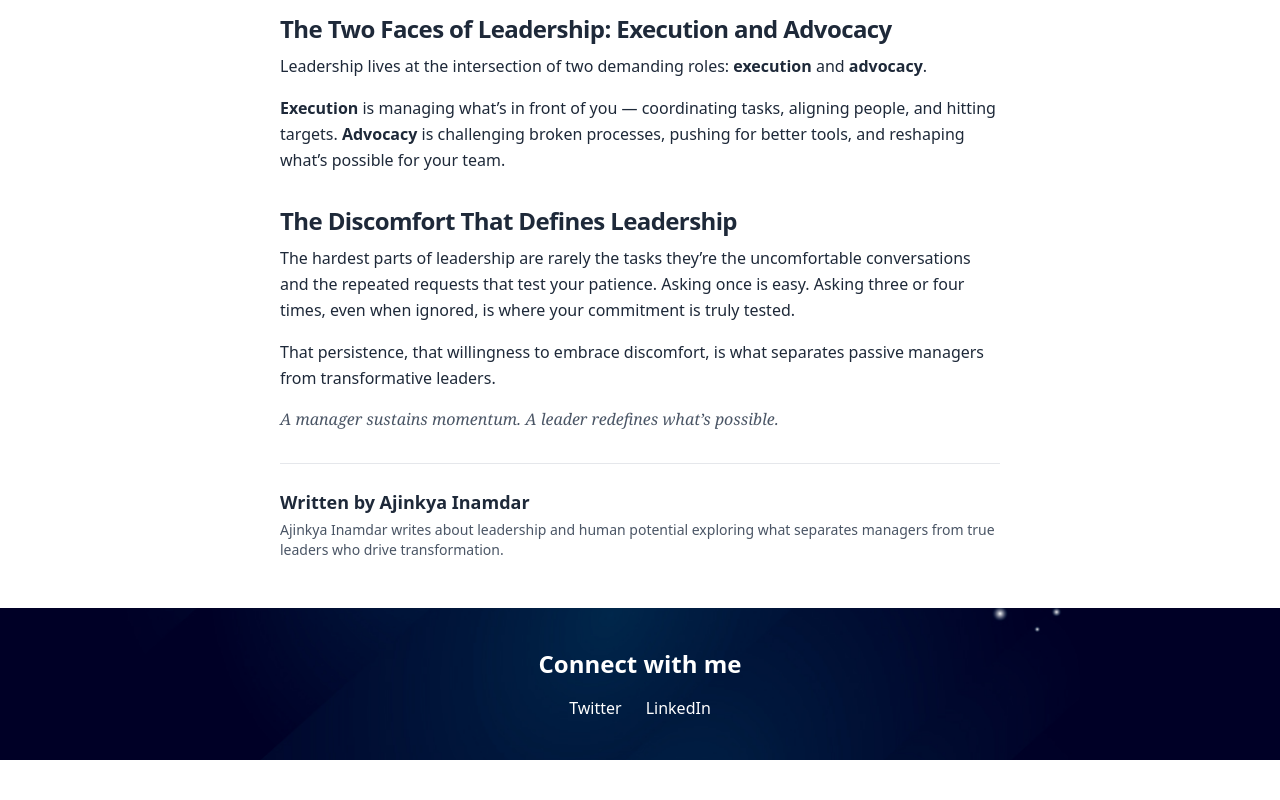
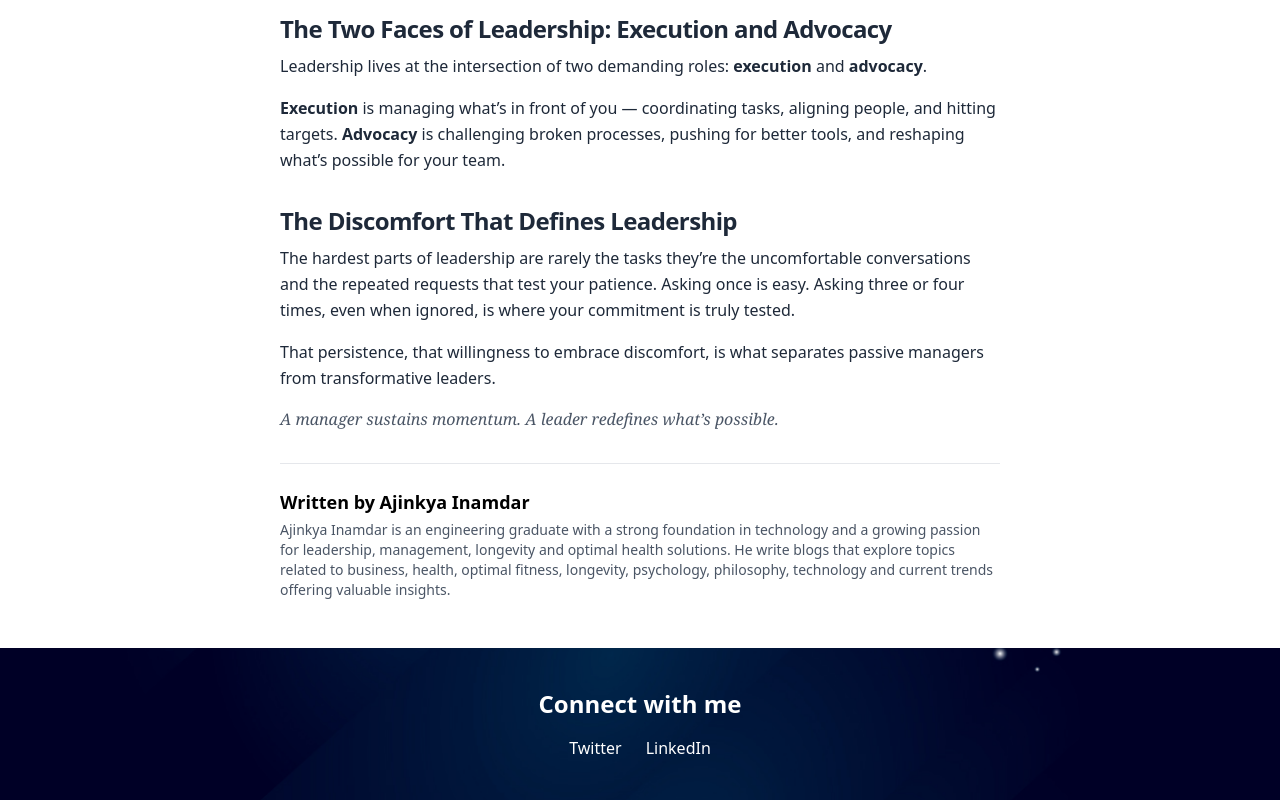
Before and after one commit to ajinkya-inamdar/myapp, a React (Vite) app: page /blog/leadership-means-breaking-barriers/2 in a window 1280 px wide. Shown: the part 1386-2186 px from the top of the page. Before the commit the page ends 2146 px from the top, so only its background shows below. Built offline with nearby package versions, Linux system fonts and the light colour scheme; a web font is replaced by a local one.

Commit message:
updated author bio

```diff
--- a/index.html
+++ b/index.html
@@ -31,7 +31,7 @@
 </script>
 <!-- End Google Analytics -->
 <!--Meta Tags-->
-<meta name="description" content="Hi, I'm Ajinkya Inamdar — Engineer passionate about strategy, leadership, and AI. Explore my projects, blogs, and experiences.">
+
 <meta name="keywords" content="Ajinkya Inamdar, AI Engineer, Leadership, Longevity, Machine Learning, React Developer">
 <meta property="og:title" content="Ajinkya Inamdar | Engineer & AI Enthusiast">
 <meta property="og:description" content="Engineer passionate about strategy, culture & leadership. Discover my work, blogs, and experiences.">
--- a/src/data/blogData.js
+++ b/src/data/blogData.js
@@ -7,17 +7,17 @@ import aiHumanImg from '../assets/blogs/ai-human.png';
 export const blogPosts = [
   {
     id: '1',
-    slug: 'why-netflix-no-vacation-policy-works', // ✅ SEO-friendly slug
+    slug: 'why-netflix-no-vacation-policy-works',
     title: 'Why Netflix’s “No Vacation Policy” Works',
     date: 'June 12, 2025',
     category: 'Business and Management',
     author: {
       name: 'Ajinkya Inamdar',
-      bio: 'Ajinkya Inamdar is a business and longevity enthusiast who writes about leadership, innovation, and organizational culture. He believes in combining trust and high performance to build remarkable teams.'
+      bio: 'Ajinkya Inamdar is an engineering graduate with a strong foundation in technology and a growing passion for leadership, management, longevity and optimal health solutions. He write blogs that explore topics related to business, health, optimal fitness, longevity, psychology, philosophy, technology and current trends offering valuable insights.'
     },
     image: netflixVacationImg,
     description: 'Learn why Netflix’s no-vacation policy boosts trust, performance, and culture.',
-    keywords: 'Netflix, no vacation policy, HR, company culture, productivity',
+    keywords: 'Netflix, no vacation policy, HR, company culture, productivity, ajinkya inamdar',
     ogImage: 'https://yourwebsite.com/assets/blogs/netflix-vacation-og.jpg',
     meta: {
       title: 'Why Netflix’s “No Vacation Policy” Works | Ajinkya Inamdar Blog',
@@ -96,8 +96,8 @@ export const blogPosts = [
 
       <!-- ✅ Author Bio -->
       <div class="border-t border-gray-200 mt-8 pt-6">
-        <p class="font-semibold text-lg text-gray-800">Written by Ajinkya Inamdar</p>
-        <p class="text-sm text-gray-600 mt-1">Ajinkya Inamdar is a business and longevity enthusiast who writes about leadership, innovation, and organizational culture.</p>
+        <p class="font-bold text-lg text-black">Written by Ajinkya Inamdar</p>
+        <p class="text-sm text-gray-600 mt-1">Ajinkya Inamdar is a business and longevity enthusiast who writes about leadership, innovation, and organizational culture. He write blogs that explore topics related to business, health, optimal fitness, longevity, psychology, philosophy, technology and current trends offering valuable insights.</p>
       </div>
     `
   },
@@ -110,12 +110,12 @@ export const blogPosts = [
   category: 'Business and Management',
   author: {
     name: 'Ajinkya Inamdar',
-    bio: 'Ajinkya Inamdar writes about leadership and human potential — exploring what separates managers from true leaders who drive transformation.'
+    bio: 'Ajinkya Inamdar is an engineering graduate with a strong foundation in technology and a growing passion for leadership, management, longevity and optimal health solutions. He write blogs that explore topics related to business, health, optimal fitness, longevity, psychology, philosophy, technology and current trends offering valuable insights.'
   },
   image: breakingBarriersImg,
   ogImage: breakingBarriersImg,
   description: 'Explore how true leadership is about ownership, advocacy, and transforming systems to achieve results beyond effort.',
-  keywords: 'leadership, management, ownership, advocacy, Breaking Barriers',
+  keywords: 'leadership, management, ownership, advocacy, Breaking Barriers, ajinkya inamdar',
   meta: {
     title: 'Leadership Means Breaking Barriers | Ajinkya Inamdar Blog',
     description: 'True leadership is about ownership, advocacy, and transforming systems to achieve more with less effort.',
@@ -160,11 +160,11 @@ export const blogPosts = [
       A manager sustains momentum. A leader redefines what’s possible.
     </p>
 
-    <!-- ✅ Author Bio -->
+    <!-- Author Bio -->
     <div class="border-t border-gray-200 mt-8 pt-6">
-      <p class="font-semibold text-lg text-gray-800">Written by Ajinkya Inamdar</p>
+      <p class="font-bold text-lg text-black">Written by Ajinkya Inamdar</p>
       <p class="text-sm text-gray-600 mt-1">
-        Ajinkya Inamdar writes about leadership and human potential  exploring what separates managers from true leaders who drive transformation.
+        Ajinkya Inamdar is an engineering graduate with a strong foundation in technology and a growing passion for leadership, management, longevity and optimal health solutions. He write blogs that explore topics related to business, health, optimal fitness, longevity, psychology, philosophy, technology and current trends offering valuable insights.
       </p>
     </div>
   `
@@ -179,14 +179,14 @@ export const blogPosts = [
   category: 'Technology',
   author: {
     name: 'Ajinkya Inamdar',
-    bio: 'Ajinkya Inamdar explores how technology and psychology intersect  sharing stories and lessons on how AI challenges what it means to stay human in the digital age.'
+    bio: 'Ajinkya Inamdar is an engineering graduate with a strong foundation in technology and a growing passion for leadership, management, longevity and optimal health solutions. He write blogs that explore topics related to business, health, optimal fitness, longevity, psychology, philosophy, technology and current trends offering valuable insights.'
   },
   image: aiHumanImg,
   ogImage: aiHumanImg,
   source: 'https://www.reddit.com/r/BaldursGate3/comments/1notd12/the_ai_surgeon_meme_sounded_all_to_familiar/',
   description:
     'A story about how a simple coding interaction with ChatGPT revealed a powerful truth about human judgment, fundamentals, and AI literacy.',
-  keywords: 'AI literacy, ChatGPT, machine learning, human oversight, artificial intelligence, coding, psychology, technology, prompt engineering',
+  keywords: 'AI literacy, ChatGPT, machine learning, human oversight, artificial intelligence, coding, psychology, technology, prompt engineering, ajinkya inamdar',
   meta: {
     title: 'The Day AI Taught Me a Lesson About Being Human | Ajinkya Inamdar Blog',
     description: 'How a small mistake by ChatGPT revealed the true importance of human judgment, fundamentals, and understanding AI in our modern world.',
@@ -271,10 +271,10 @@ export const blogPosts = [
       Because at the end of the day, AI won’t replace humans it’ll replace those who stopped learning.
     </p>
 
-    <!-- ✅ Author Bio -->
+    <!-- Author Bio -->
     <div class="border-t border-gray-200 mt-8 pt-6">
-      <p class="font-semibold text-lg text-gray-800">Written by Ajinkya Inamdar</p>
-      <p class="text-sm text-gray-600 mt-1">Ajinkya Inamdar explores how technology and psychology intersect — sharing stories and lessons on how AI challenges what it means to stay human in the digital age.</p>
+      <p class="font-bold text-lg text-black">Written by Ajinkya Inamdar</p>
+      <p class="text-sm text-gray-600 mt-1">Ajinkya Inamdar is an engineering graduate with a strong foundation in technology and a growing passion for leadership, management, longevity and optimal health solutions. He write blogs that explore topics related to business, health, optimal fitness, longevity, psychology, philosophy, technology and current trends offering valuable insights.</p>
     </div>
   `
 },
```
